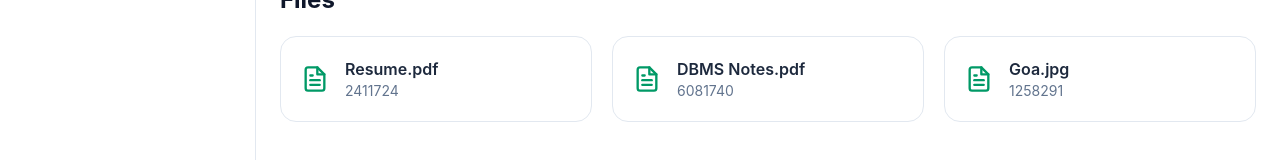
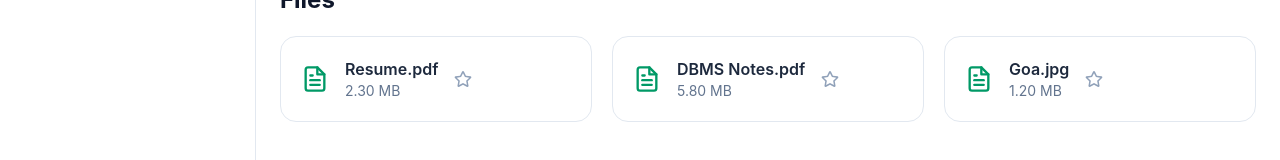
Before and after one commit to DwarkadhishKapse/cloud-storage-platform, a React (Vite) app in the folder client/: page / in a window 1280 px wide. Shown: the part 415-575 px from the top of the page. Built offline with nearby package versions, Linux system fonts and the light colour scheme.

Commit message:
feat: add file favorites support

```diff
--- a/client/src/components/FileCard.jsx
+++ b/client/src/components/FileCard.jsx
@@ -1,7 +1,8 @@
 import React from "react";
 import { FiFileText } from "react-icons/fi";
+import { FaStar, FaRegStar } from "react-icons/fa";
 
-const FileCard = ({ name, size, type }) => {
+const FileCard = ({ name, size, isFavorite, onFavorite }) => {
   return (
     <div className="flex cursor-pointer items-center gap-4 rounded-2xl border border-slate-200 bg-white p-5 transition-all duration-200 hover:border-emerald-300 hover:shadow-md">
       <FiFileText size={28} className="text-emerald-600" />
@@ -10,6 +11,18 @@ const FileCard = ({ name, size, type }) => {
         <h3 className="font-semibold text-slate-800">{name}</h3>
         <p className="text-sm text-slate-500">{size}</p>
       </div>
+      <button
+        onClick={(e) => {
+          e.stopPropagation();
+          onFavorite?.();
+        }}
+      >
+        {isFavorite ? (
+          <FaStar size={18} className="text-yellow-500" />
+        ) : (
+          <FaRegStar size={18} className="text-slate-400" />
+        )}
+      </button>
     </div>
   );
 };
--- a/client/src/pages/DashboardPage.jsx
+++ b/client/src/pages/DashboardPage.jsx
@@ -9,14 +9,14 @@ import useSearchStore from "../store/useSearchStore";
 import DeleteFolderModal from "../components/DeleteFolderModal";
 import RenameFolderModal from "../components/RenameFolderModal";
 import useFileStore from "../store/useFileStore";
-
+import { formatFileSize } from "../utils/formatFileSize";
 
 const breadcrumbItems = ["Home"];
 
 const DashboardPage = () => {
   const navigate = useNavigate();
 
-  const { files } = useFileStore();
+  const { files, toggleFileFavorite } = useFileStore();
   const { view } = useViewStore();
 
   const { searchQuery } = useSearchStore();
@@ -30,7 +30,7 @@ const DashboardPage = () => {
   const normalizedQuery = searchQuery.toLowerCase().trim();
 
   const activeFolders = folders.filter((folder) => !folder.isDeleted);
-  const activeFiles = files.filter((file)=> !file.isDeleted)
+  const activeFiles = files.filter((file) => !file.isDeleted);
 
   const filteredFolders = activeFolders.filter((folder) =>
     folder.name.toLowerCase().includes(normalizedQuery),
@@ -98,8 +98,9 @@ const DashboardPage = () => {
               <FileCard
                 key={file.id}
                 name={file.name}
-                size={file.size}
-                type={file.type}
+                size={formatFileSize(file.size)}
+                isFavorite={file.isFavorite}
+                onFavorite={()=>toggleFileFavorite(file.id)}
               />
             ))}
           </div>
--- a/client/src/pages/FavoritesPage.jsx
+++ b/client/src/pages/FavoritesPage.jsx
@@ -1,22 +1,32 @@
 import React from "react";
 import { useNavigate } from "react-router-dom";
 import useFolderStore from "../store/useFolderStore";
+import useFileStore from "../store/useFileStore";
 import FolderCard from "../components/FolderCard";
+import FileCard from "../components/FileCard";
+import { formatFileSize } from "../utils/formatFileSize";
 
 const FavoritesPage = () => {
   const navigate = useNavigate();
-  const { folders, toggleFavorite } = useFolderStore();
+  const { folders, toggleFolderFavorite } = useFolderStore();
+  const { files, toggleFileFavorite } = useFileStore();
 
-  const favoriteFolders = folders.filter((folder) => folder.isFavorite);
+  const activeFolders = folders.filter((folder) => !folder.isDeleted);
+  const favoriteFolders = activeFolders.filter((folder) => folder.isFavorite);
 
-  if (favoriteFolders.length === 0) {
+  const activeFiles = files.filter((file) => !file.isDeleted);
+  const favoriteFiles = activeFiles.filter((file) => file.isFavorite);
+
+  const hasFavorites = favoriteFolders.length > 0 || favoriteFiles.length > 0;
+
+  if (!hasFavorites) {
     return (
       <div className="mt-20 text-center">
         <h2 className="text-2xl font-semibold text-slate-700">
           No favorites yet
         </h2>
         <p className="mt-3 text-slate-500">
-          Star folders to access them quickly.
+          Star files and folders to access them quickly.
         </p>
       </div>
     );
@@ -24,6 +34,9 @@ const FavoritesPage = () => {
   return (
     <div>
       <h1 className="mb-8 text-4xl font-bold text-slate-900">Favorites</h1>
+      {favoriteFolders.length > 0 && (
+        <div>
+          <h2 className="mb-5 text-2xl font-bold text-slate-900">Folders</h2>
 
           <div className="grid grid-cols-1 gap-5 md:grid-cols-2 xl:grid-cols-3">
             {favoriteFolders.map((folder) => (
@@ -32,13 +45,33 @@ const FavoritesPage = () => {
                 name={folder.name}
                 isFavorite={folder.isFavorite}
                 onClick={() => navigate(`/folder/${folder.id}`)}
-            onFavorite={() => toggleFavorite(folder.id)}
+                onFavorite={() => toggleFolderFavorite(folder.id)}
                 onEdit={() => {}}
                 onDelete={() => {}}
               />
             ))}
           </div>
         </div>
+      )}
+
+      {favoriteFiles.length > 0 && (
+        <div className="mt-10">
+          <h2 className="mb-5 text-2xl font-bold text-slate-900">Files</h2>
+
+          <div className="space-y-4">
+            {favoriteFiles.map((file) => (
+              <FileCard
+                key={file.id}
+                name={file.name}
+                size={formatFileSize(file.size)}
+                isFavorite={file.isFavorite}
+                onFavorite={() => toggleFileFavorite(file.id)}
+              />
+            ))}
+          </div>
+        </div>
+      )}
+    </div>
   );
 };
 
--- a/client/src/store/useFileStore.js
+++ b/client/src/store/useFileStore.js
@@ -48,13 +48,12 @@ const useFileStore = create((set) => ({
     }));
   },
 
-  toggleFavorite: (id) => {
+  toggleFileFavorite: (id) =>
     set((state) => ({
       files: state.files.map((file) =>
         file.id === id ? { ...file, isFavorite: !file.isFavorite } : file,
       ),
-    }));
-  },
+    })),
 
   moveFileToTrash: (id) => {
     set((state) => ({
```
Lines whose indentation alone changed are shown as unchanged.
